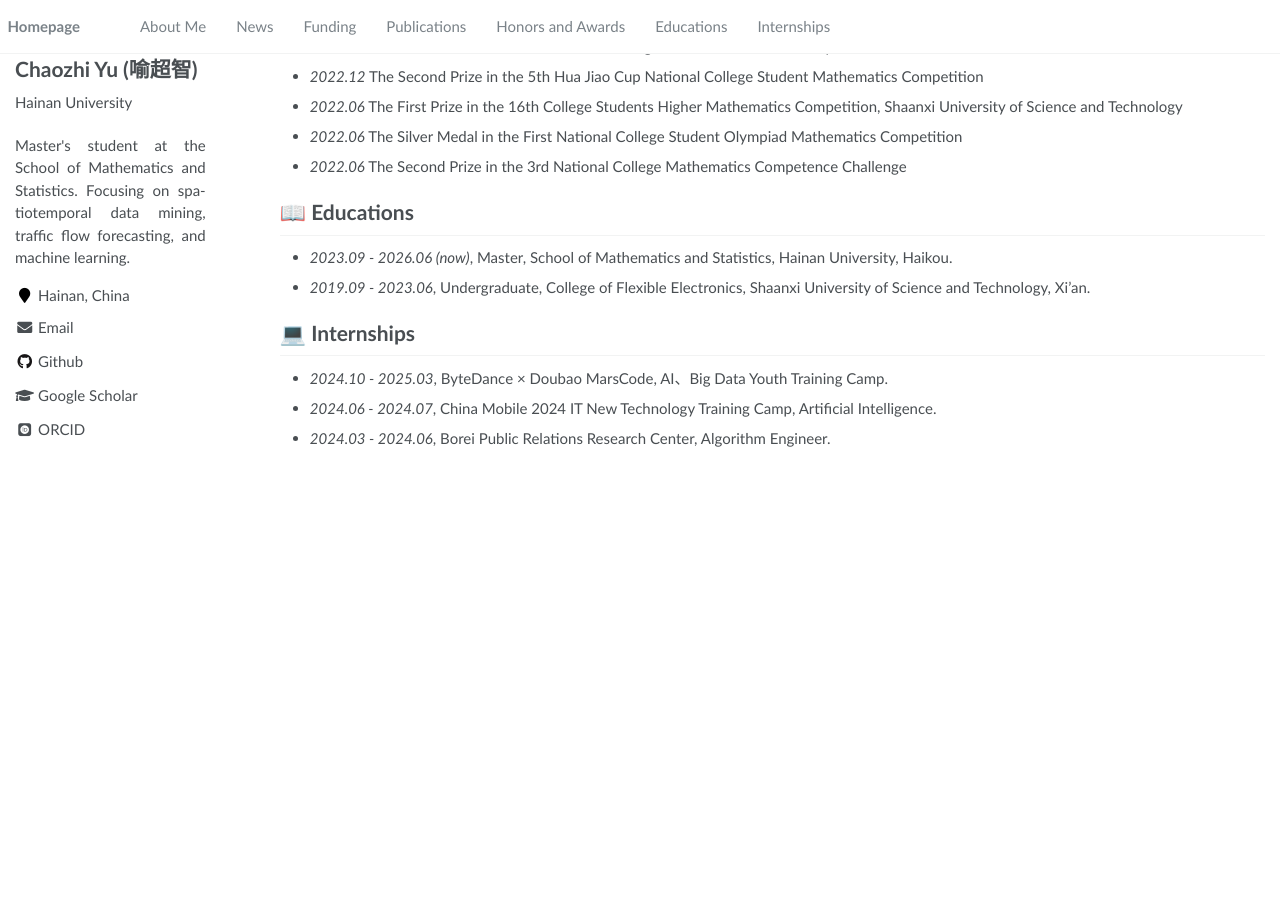
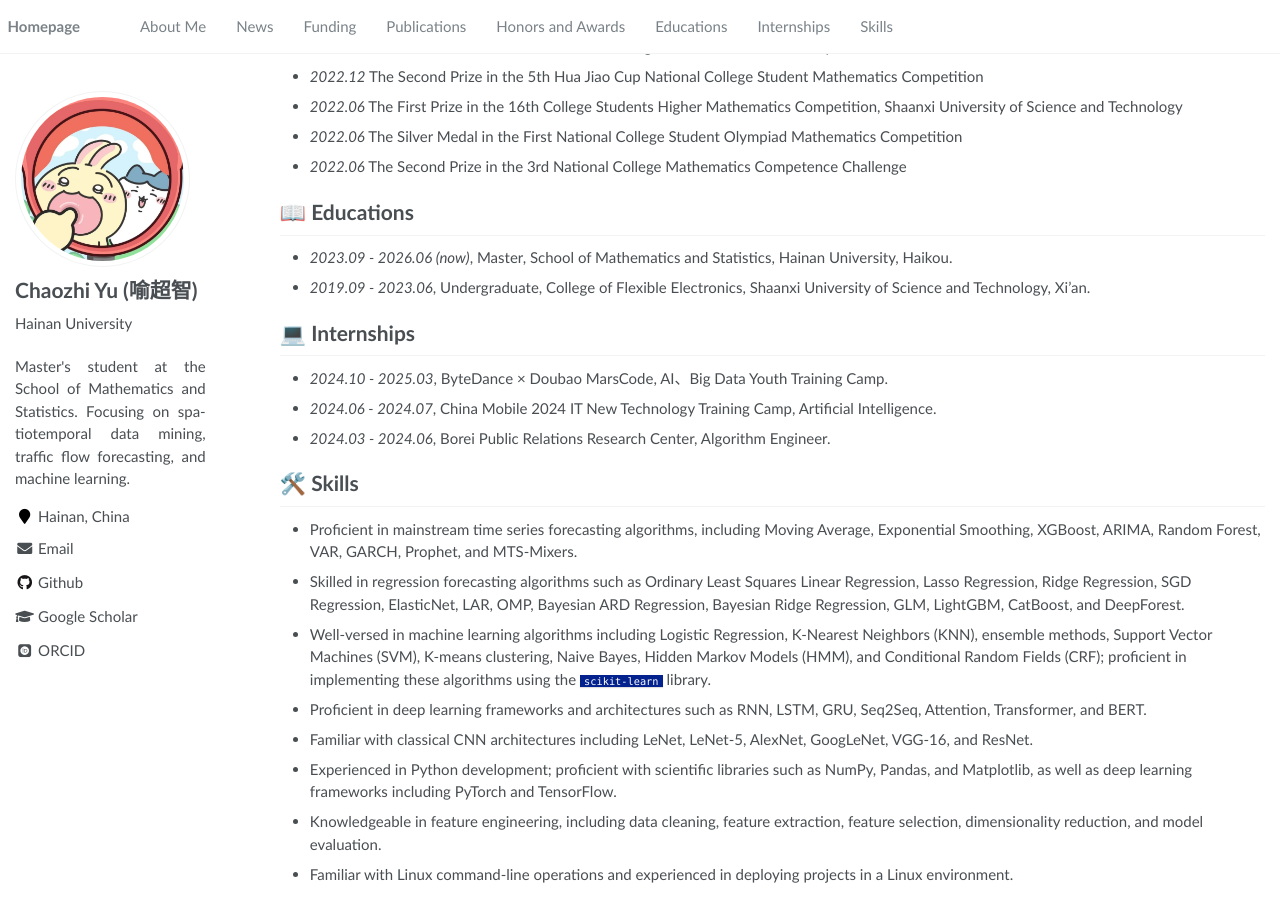
Before and after one commit to yuchaozhi/yuchaozhi.github.io, a Jekyll site: the page built from _pages/about.md, in a window 1280 px wide and 900 px high, scrolled down 1175 px. Built offline with Jekyll 4.4.1, drawn with Linux system fonts in a browser that asks for light colours; some web fonts are replaced; before the commit the page ends 1639 px from its top, so only the background shows below that.

Commit message:
update skills

```diff
--- a/_data/navigation.yml
+++ b/_data/navigation.yml
@@ -18,8 +18,8 @@ main:
   - title: "Educations"
     url: "/#-educations"
 
-  # - title: "Invited Talks"
-  #   url: "/#-invited-talks"
-
   - title: "Internships"
     url: "/#-internships"
+
+  - title: "Skills"
+    url: "/#-skills"
--- a/_pages/about.md
+++ b/_pages/about.md
@@ -21,3 +21,5 @@ If you like the template of this homepage, welcome to star and fork my open-sour
 {% include_relative includes/honers.md %}
 
 {% include_relative includes/others.md %}
+
+{% include_relative includes/skills.md %}
--- /dev/null
+++ b/_pages/includes/skills.md
@@ -0,0 +1,10 @@
+# 🛠️ Skills
+
+- Proficient in mainstream time series forecasting algorithms, including Moving Average, Exponential Smoothing, XGBoost, ARIMA, Random Forest, VAR, GARCH, Prophet, and MTS-Mixers.
+- Skilled in regression forecasting algorithms such as Ordinary Least Squares Linear Regression, Lasso Regression, Ridge Regression, SGD Regression, ElasticNet, LAR, OMP, Bayesian ARD Regression, Bayesian Ridge Regression, GLM, LightGBM, CatBoost, and DeepForest.
+- Well-versed in machine learning algorithms including Logistic Regression, K-Nearest Neighbors (KNN), ensemble methods, Support Vector Machines (SVM), K-means clustering, Naive Bayes, Hidden Markov Models (HMM), and Conditional Random Fields (CRF); proficient in implementing these algorithms using the `scikit-learn` library.
+- Proficient in deep learning frameworks and architectures such as RNN, LSTM, GRU, Seq2Seq, Attention, Transformer, and BERT.
+- Familiar with classical CNN architectures including LeNet, LeNet-5, AlexNet, GoogLeNet, VGG-16, and ResNet.
+- Experienced in Python development; proficient with scientific libraries such as NumPy, Pandas, and Matplotlib, as well as deep learning frameworks including PyTorch and TensorFlow.
+- Knowledgeable in feature engineering, including data cleaning, feature extraction, feature selection, dimensionality reduction, and model evaluation.
+- Familiar with Linux command-line operations and experienced in deploying projects in a Linux environment.
```
